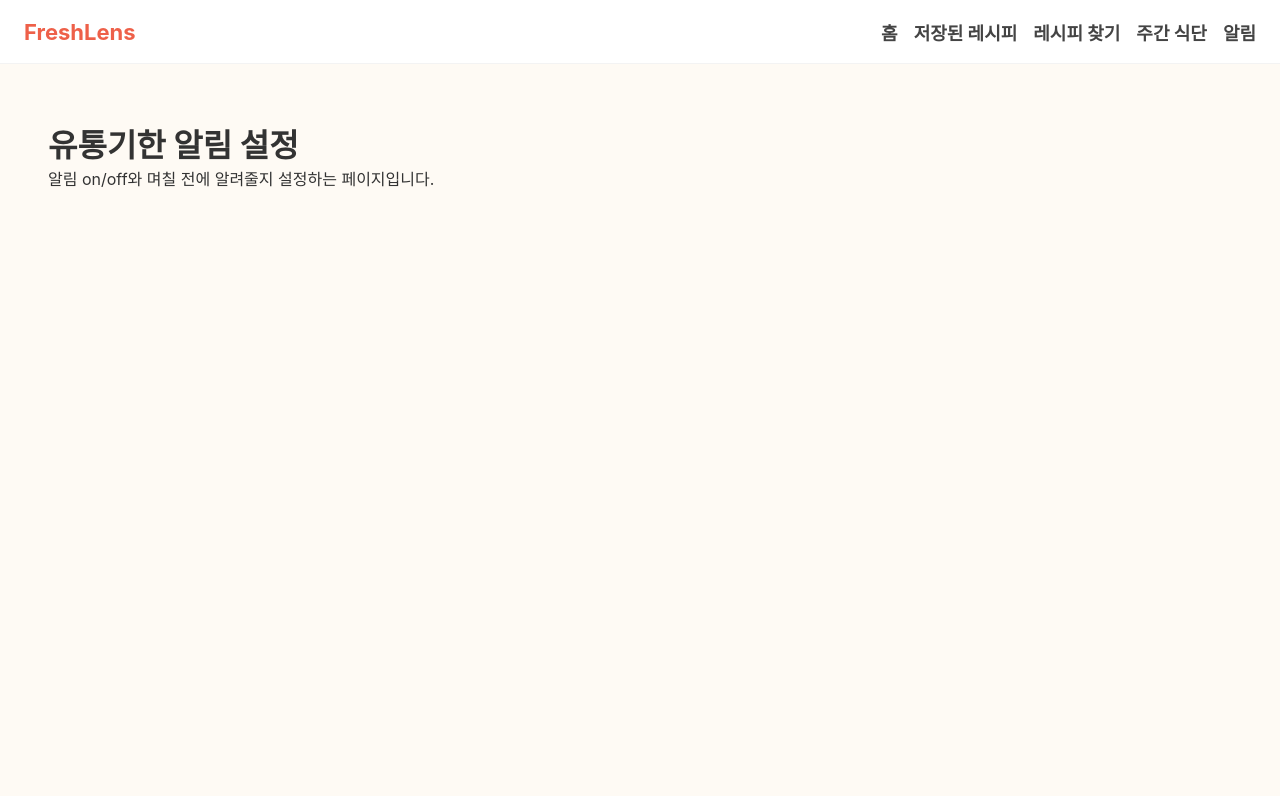
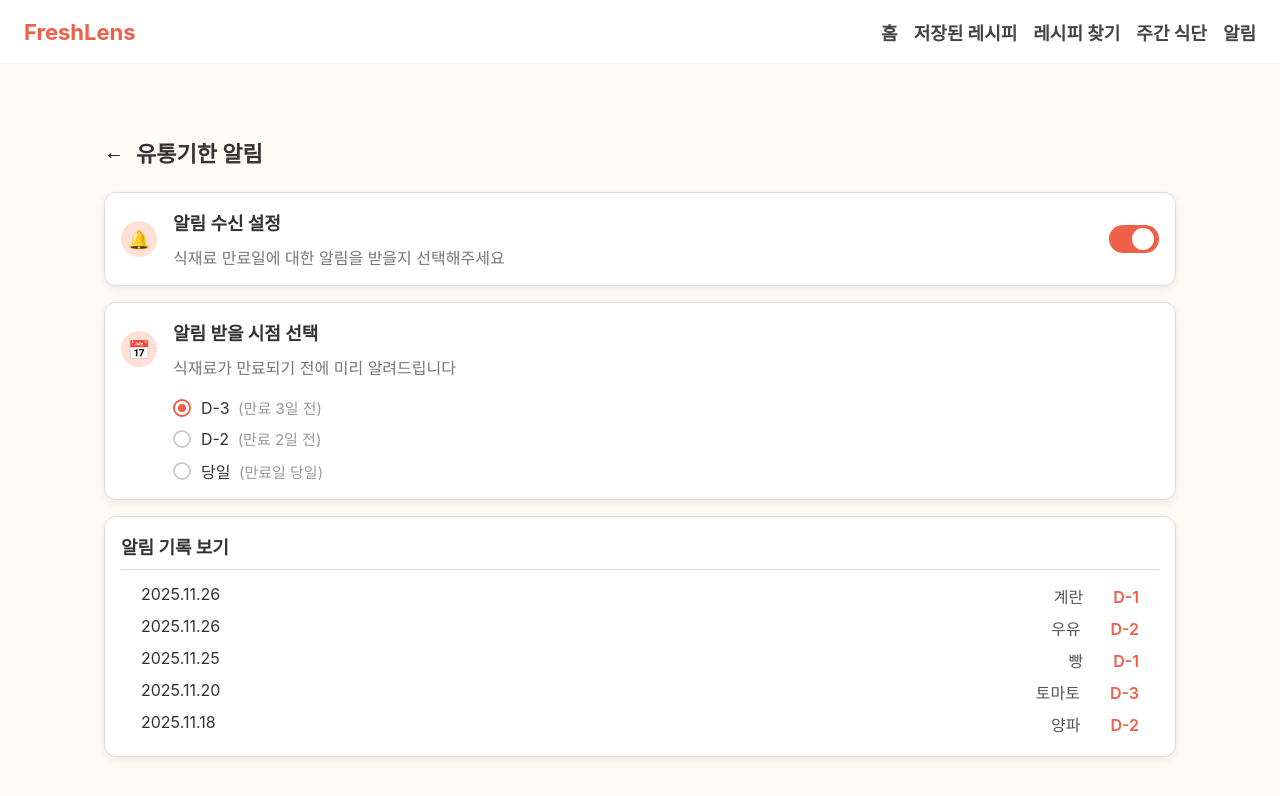
Before and after one commit to regar357/team_project, a React (Create React App) app in the folder frontend/: page /alerts in a window 1280 px wide. Shown: the top 796 px of the page. Built offline with nearby package versions, Linux system fonts and the light colour scheme.

Commit message:
ExpireAlert

```diff
--- /dev/null
+++ b/frontend/src/pages/ExpireAlert.css
@@ -0,0 +1,218 @@
+/* 전체 페이지 */
+.alert-page {
+  padding: 40px 80px;
+  box-sizing: border-box;
+}
+
+/* 상단 헤더 */
+.alert-header {
+  display: flex;
+  align-items: center;
+  gap: 12px;
+  margin-bottom: 24px;
+}
+
+.alert-back-btn {
+  border: none;
+  background: transparent;
+  font-size: 20px;
+  cursor: pointer;
+}
+
+.alert-title {
+  font-size: 22px;
+  font-weight: 700;
+}
+
+/* 메인 영역 */
+.alert-main {
+  display: flex;
+  flex-direction: column;
+  gap: 16px;
+}
+
+/* 공통 카드 */
+.alert-card {
+  padding: 20px 24px;
+}
+
+/* 첫 두 카드의 행 레이아웃 */
+.alert-row {
+  display: flex;
+  align-items: center;
+  gap: 16px;
+}
+
+.alert-row-column {
+  flex-direction: column;
+  align-items: stretch;
+  gap: 18px;
+}
+
+/* 왼쪽 아이콘 동그라미 */
+.alert-icon-circle {
+  width: 36px;
+  height: 36px;
+  border-radius: 50%;
+  background: #ffe0d7;
+  display: flex;
+  align-items: center;
+  justify-content: center;
+}
+
+.alert-icon {
+  font-size: 18px;
+}
+
+/* 카드 텍스트 */
+.alert-texts {
+  flex: 1;
+}
+
+.alert-card-title {
+  font-size: 18px;
+  font-weight: 700;
+  margin-bottom: 10px;
+}
+
+.alert-card-desc {
+  font-size: 16px;
+  color: #777;
+}
+
+/* 토글 스위치 */
+.alert-toggle {
+  width: 50px;
+  height: 28px;
+  border-radius: 16px;
+  border: none;
+  background: #ddd;
+  position: relative;
+  cursor: pointer;
+  padding: 0;
+}
+
+.alert-toggle-knob {
+  position: absolute;
+  top: 3px;
+  left: 3px;
+  width: 22px;
+  height: 22px;
+  border-radius: 50%;
+  background: #fff;
+  transition: transform 0.18s ease;
+}
+
+/* ON 상태 */
+.alert-toggle.on {
+  background: #ee6049;
+}
+
+.alert-toggle.on .alert-toggle-knob {
+  transform: translateX(20px);
+}
+
+/* 라디오 그룹 */
+.alert-radio-group {
+  display: flex;
+  flex-direction: column;
+  gap: 10px;
+  padding-left: 52px;
+}
+
+.alert-radio {
+  display: flex;
+  align-items: center;
+  gap: 10px;
+  cursor: pointer;
+  font-size: 14px;
+}
+
+.alert-radio input {
+  display: none;
+}
+
+.alert-radio-mark {
+  width: 18px;
+  height: 18px;
+  border-radius: 50%;
+  border: 2px solid #ccc;
+  box-sizing: border-box;
+  position: relative;
+}
+
+/* 체크 되었을 때 안쪽 점 */
+.alert-radio input:checked + .alert-radio-mark {
+  border-color: #ee6049;
+}
+
+.alert-radio input:checked + .alert-radio-mark::after {
+  content: "";
+  position: absolute;
+  inset: 3px;
+  border-radius: 50%;
+  background: #ee6049;
+}
+
+.alert-radio-label {
+  font-size: 16px;
+}
+
+.alert-radio-sub {
+  font-size: 15px;
+  color: #999;
+  margin-left: 4px;
+}
+
+/* 알림 기록 카드 */
+.alert-log-card {
+  margin-top: 6px;
+}
+
+.alert-log-header {
+  font-size: 18px;
+  font-weight: 700;
+  margin-bottom: 10px;
+}
+
+.alert-log-divider {
+  border-top: 1.5px solid #ddd;
+  margin-bottom: 10px;
+}
+
+.alert-log-list {
+  list-style: none;
+  margin: 0;
+  padding: 0;
+}
+
+.alert-log-item {
+  display: flex;
+  justify-content: space-between;
+  font-size: 16px;
+  padding: 4px 20px;
+}
+
+.alert-log-date {
+  color: #333;
+}
+
+.alert-log-text {
+  color: #555;
+}
+.alert-log-dday {
+  margin-left: 30px;
+  color: #ee6049;
+  font-weight: 600;
+}
+
+/* 반응형  */
+@media (max-width: 768px) {
+  .alert-page {
+    padding: 24px 16px;
+  }
+
+  .alert-main {
+    gap: 12px;
+  }
+}
--- a/frontend/src/pages/ExpireAlert.js
+++ b/frontend/src/pages/ExpireAlert.js
@@ -1,8 +1,158 @@
+// src/pages/ExpireAlert.js
+import React, { useState } from "react";
+import { useNavigate } from "react-router-dom";
+import Card from "../components/common/Card";
+import { fetchAlertHistory } from "../utils/api/alerts";
+import "./ExpireAlert.css";
+
 const ExpireAlert = () => {
+  const navigate = useNavigate();
+
+  // 알림 온/오프
+  const [enabled, setEnabled] = useState(true);
+
+  // 선택된 시점 (D-3 / D-2 / D-day)
+  const [timing, setTiming] = useState("D-3");
+
+
+  // 알림 기록 상태
+  const [history, setHistory] = useState([]);
+
+  React.useEffect(() => {
+    const loadHistory = async () => {
+      try {
+        const data = await fetchAlertHistory();
+        setHistory(data);
+      } catch (e) {
+        console.error("알림 기록 불러오기 실패:", e);
+      }
+    };
+    loadHistory();
+  }, []);
+
+  // // 더미 알림 기록
+  // const history = [
+  //   { date: "2025.11.26", text: "2개의 식품 알림 전송" },
+  //   { date: "2025.11.25", text: "1개의 식품 알림 전송" },
+  //   { date: "2025.11.20", text: "3개의 식품 알림 전송" },
+  //   { date: "2025.11.18", text: "1개의 식품 알림 전송" },
+  // ];
+
   return (
-    <div style={{ padding: '24px' }}>
-      <h1>유통기한 알림 설정</h1>
-      <p>알림 on/off와 며칠 전에 알려줄지 설정하는 페이지입니다.</p>
+    <div className="alert-page">
+      {/* 상단 헤더 */}
+      <header className="alert-header">
+        <button
+          className="alert-back-btn"
+          type="button"
+          onClick={() => navigate(-1)}
+        >
+          ←
+        </button>
+        <h1 className="alert-title">유통기한 알림</h1>
+      </header>
+
+      <main className="alert-main">
+        {/* 알림 수신 설정 */}
+        <Card className="alert-card">
+          <div className="alert-row">
+            <div className="alert-icon-circle">
+              <span className="alert-icon">🔔</span>
+            </div>
+            <div className="alert-texts">
+              <div className="alert-card-title">알림 수신 설정</div>
+              <p className="alert-card-desc">
+                식재료 만료일에 대한 알림을 받을지 선택해주세요
+              </p>
+            </div>
+            <button
+              type="button"
+              className={`alert-toggle ${enabled ? "on" : ""}`}
+              onClick={() => setEnabled((prev) => !prev)}
+            >
+              <span className="alert-toggle-knob" />
+            </button>
+          </div>
+        </Card>
+
+        {/* 알림 받을 시점 선택 */}
+        <Card className="alert-card">
+          <div className="alert-row alert-row-column">
+            <div className="alert-row">
+              <div className="alert-icon-circle">
+                <span className="alert-icon">📅</span>
+              </div>
+              <div className="alert-texts">
+                <div className="alert-card-title">알림 받을 시점 선택</div>
+                <p className="alert-card-desc">
+                  식재료가 만료되기 전에 미리 알려드립니다
+                </p>
+              </div>
+            </div>
+
+            <div className="alert-radio-group">
+              <label className="alert-radio">
+                <input
+                  type="radio"
+                  name="alertTiming"
+                  value="D-3"
+                  checked={timing === "D-3"}
+                  onChange={(e) => setTiming(e.target.value)}
+                />
+                <span className="alert-radio-mark" />
+                <span className="alert-radio-label">
+                  D-3 <span className="alert-radio-sub">(만료 3일 전)</span>
+                </span>
+              </label>
+
+              <label className="alert-radio">
+                <input
+                  type="radio"
+                  name="alertTiming"
+                  value="D-2"
+                  checked={timing === "D-2"}
+                  onChange={(e) => setTiming(e.target.value)}
+                />
+                <span className="alert-radio-mark" />
+                <span className="alert-radio-label">
+                  D-2 <span className="alert-radio-sub">(만료 2일 전)</span>
+                </span>
+              </label>
+
+              <label className="alert-radio">
+                <input
+                  type="radio"
+                  name="alertTiming"
+                  value="D-day"
+                  checked={timing === "D-day"}
+                  onChange={(e) => setTiming(e.target.value)}
+                />
+                <span className="alert-radio-mark" />
+                <span className="alert-radio-label">
+                  당일 <span className="alert-radio-sub">(만료일 당일)</span>
+                </span>
+              </label>
+            </div>
+          </div>
+        </Card>
+
+        {/* 알림 기록 보기 */}
+        <Card className="alert-card alert-log-card">
+          <div className="alert-log-header">알림 기록 보기</div>
+          <div className="alert-log-divider" />
+
+          <ul className="alert-log-list">
+            {history.map((item) => (
+              <li key={item.id} className="alert-log-item">
+                <span className="alert-log-date">{item.sentAt}</span>
+                <span className="alert-log-text">{item.ingredientName}
+                  <span className="alert-log-dday">{item.dday}</span>
+                </span>
+              </li>
+            ))}
+          </ul>
+        </Card>
+      </main>
     </div>
   );
 };
--- /dev/null
+++ b/frontend/src/utils/api/alerts.js
@@ -0,0 +1,45 @@
+// utils/api/alerts.js
+
+// 알림 기록 더미 데이터
+// 필드: id, sentAt(발송일), ingredientName(식재료명), dday(D-n)
+const dummyAlertHistory = [
+  {
+    id: 1,
+    sentAt: "2025.11.26",
+    ingredientName: "계란",
+    dday: "D-1",
+  },
+  {
+    id: 2,
+    sentAt: "2025.11.26",
+    ingredientName: "우유",
+    dday: "D-2",
+  },
+  {
+    id: 3,
+    sentAt: "2025.11.25",
+    ingredientName: "빵",
+    dday: "D-1",
+  },
+  {
+    id: 4,
+    sentAt: "2025.11.20",
+    ingredientName: "토마토",
+    dday: "D-3",
+  },
+  {
+    id: 5,
+    sentAt: "2025.11.18",
+    ingredientName: "양파",
+    dday: "D-2",
+  },
+];
+
+export async function fetchAlertHistory() {
+  // 백엔드 연동 시:
+  // const res = await fetch("/api/alerts/history");
+  // return res.json();
+
+  await new Promise((r) => setTimeout(r, 150));
+  return dummyAlertHistory;
+}
```
Also changed, not shown: frontend/src/utils/date.js (deleted), frontend/src/utils/dday.js (deleted).
